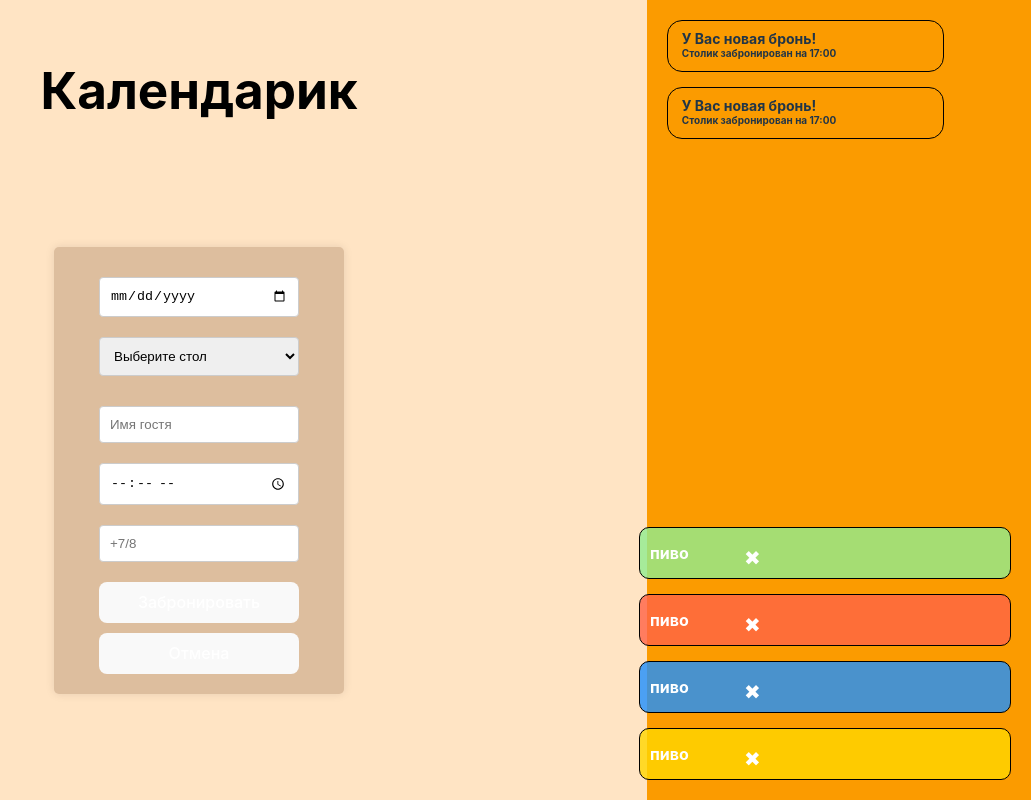
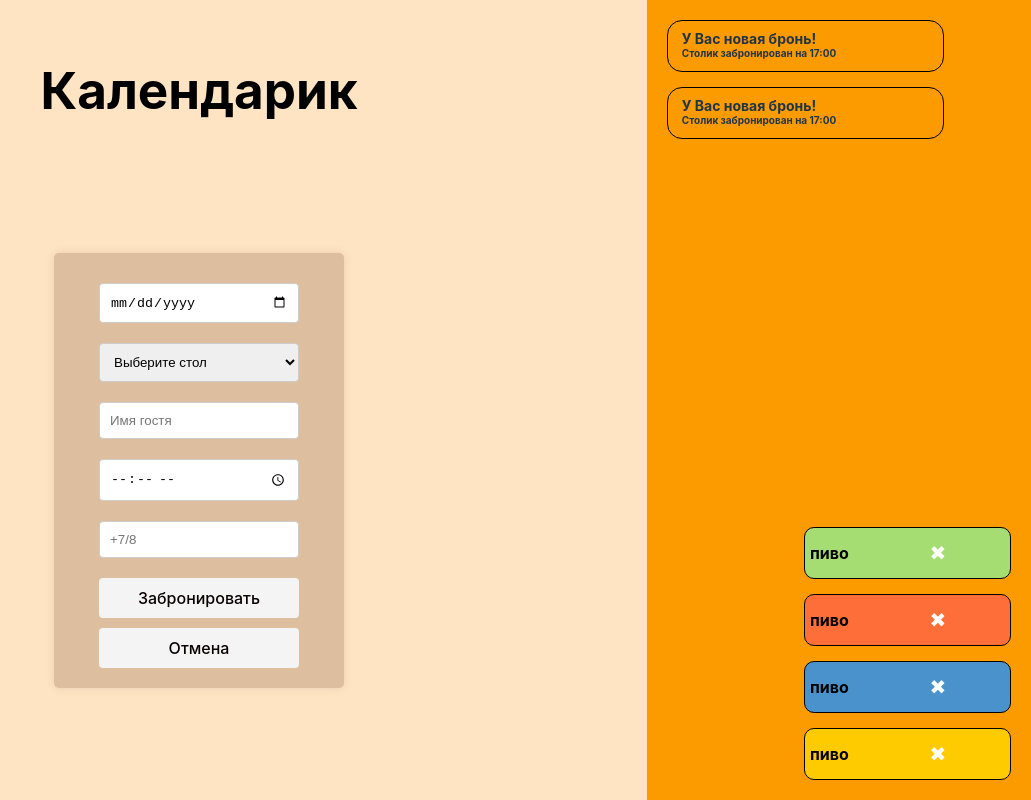
Before and after one commit to DoraDuraGang/restaurant-frontend-admin, a React (Vite) app: page / in a window 1280 px wide. Both pictures are taken after a click on the button "Создать быструю бронь". Shown: the whole page, without its empty margins (249-1280 px from the left). Built offline with nearby package versions, Linux system fonts and the light colour scheme.

Commit message:
исправленная форма бронирования версия 1

```diff
--- a/package.json
+++ b/package.json
@@ -12,7 +12,8 @@
   },
   "dependencies": {
     "react": "^18.3.1",
-    "react-dom": "^18.3.1"
+    "react-dom": "^18.3.1",
+    "react-hook-form": "^7.53.0"
   },
   "devDependencies": {
     "@eslint/js": "^9.9.0",
--- a/src/components/MainBlock/MainBlock.tsx
+++ b/src/components/MainBlock/MainBlock.tsx
@@ -5,17 +5,14 @@ import "./index.css";
 import { useState } from "react";
 
 const MainBlock = () => {
-    const [hideCalendar, setHideCalendar] = useState(false);
-    const [showBookingForm, setShowBookingForm] = useState(false);
+    const [viewState, setViewState] = useState('calendar');
 
-    const BookingClick = () => {
-        setHideCalendar(true);
-        setShowBookingForm(true);
+    const onClick = () => {
+        setViewState('bookingForm');
     };
 
     const handleCloseBookingForm = () => {
-        setHideCalendar(false);
-        setShowBookingForm(false);
+        setViewState('calendar');
     };
 
     return (
@@ -23,11 +20,11 @@ const MainBlock = () => {
             <div className="Miu">
                 <h1 className="MainNameCalendar"> Календарик </h1>
             </div>
-            {!hideCalendar && <Calendar />}
+            {viewState === 'calendar' && <Calendar />}
             <div className="ButtonBooking">
-                {!showBookingForm && <BookingButton onClick={BookingClick} />}
+                {viewState === 'calendar' && <BookingButton onClick={onClick} />}
             </div>
-            {showBookingForm && <BookingForm onClose={handleCloseBookingForm} />}
+            {viewState === 'bookingForm' && <BookingForm onClose={handleCloseBookingForm} />}
         </div>
     );
 };
--- a/src/components/MainBlock/OrderForm/BookingForm/BookimgForm.tsx
+++ b/src/components/MainBlock/OrderForm/BookingForm/BookimgForm.tsx
@@ -1,61 +1,62 @@
-import { useState } from 'react';
+import { useForm } from 'react-hook-form';
 import './BookingForm.css';
 
 const BookingForm = ({ onClose }: any) => {
-    const [date, setDate] = useState('');
-    const [table, setTable] = useState('');
-    const [name, setName] = useState('');
-    const [time, setTime] = useState('');
-    const [phone, setPhone] = useState('');
+    const { register, handleSubmit, formState: { errors } } = useForm();
+
+    const onSubmit = (data: any) => {
+        console.log(data);
+    };
 
     return (
-        <div className="registration-form">
+        <form className="RegForm" onSubmit={handleSubmit(onSubmit)}>
             <input
+                className='InField'
                 type="date"
-                id="date"
-                value={date}
-                onChange={(e) => setDate(e.target.value)}
-                required
+                {...register("date", { required: true })}
             />
+            {errors.date && <span>Это поле обязательно</span>}
+
             <select
-                id="table"
-                value={table}
-                onChange={(e) => setTable(e.target.value)}
-                required
+                className='InField'
+                {...register("table", { required: true })}
             >
                 <option value="">Выберите стол</option>
                 {Array.from({ length: 15 }, (_, i) => (
                     <option key={i + 1} value={i + 1}>Стол {i + 1}</option>
                 ))}
             </select>
-            <label htmlFor="name"></label>
+            {errors.table && <span>Это поле обязательно</span>}
+
             <input
+                className='InField'
                 type="text"
-                id="name"
-                value={name}
-                onChange={(e) => setName(e.target.value)}
-                required
+                {...register("name", { required: true })}
                 placeholder="Имя гостя"
             />
+            {errors.name && <span>Это поле обязательно</span>}
+
             <input
+                className='InField'
                 type="time"
-                id="time"
-                value={time}
-                onChange={(e) => setTime(e.target.value)}
-                required
+                {...register("time", { required: true })}
             />
+            {errors.time && <span>Это поле обязательно</span>}
+
             <input
+                className='InField'
                 type="tel"
-                id="phone"
-                value={phone}
-                onChange={(e) => setPhone(e.target.value)}
-                required
-                pattern="[0-9]{10}"
+                {...register("phone", {
+                    required: true,
+                    pattern:  /^[0-9]{10}$/
+                })}
                 placeholder="+7/8"
             />
-            <button type="submit">Забронировать</button>
-            <button type="button" onClick={onClose}>Отмена</button>
-        </div>
+            {errors.phone && <span>Введите номер телефона</span>}
+
+            <button className='OrderBut' type="submit">Забронировать</button>
+            <button className='OrderBut' type="button" onClick={onClose}>Отмена</button>
+        </form>
     );
 };
 
--- a/src/components/MainBlock/OrderForm/BookingForm/BookingForm.css
+++ b/src/components/MainBlock/OrderForm/BookingForm/BookingForm.css
@@ -1,4 +1,4 @@
-.registration-form {
+.RegForm {
   display: flex;
   flex-direction: column;
   align-items: center;
@@ -12,14 +12,14 @@
   margin: auto;
 }
 
-label {
+.GuestName {
   color: black;
   margin-top: 10px;
   text-align: center;
   font-weight: bold;
 }
 
-input, select {
+.InField {
   width: 80%;
   padding: 10px;
   margin: 10px 0;
@@ -28,10 +28,13 @@ input, select {
   box-sizing: border-box;
 }
 
-button {
+.OrderBut {
+  display: flex;
+  justify-content: center;
+  align-items:center;
   width: 80%;
-  background-color: #4CAF50;
-  color: white;
+  background-color: rgb(244, 244, 244);
+  color: rgb(9, 1, 1);
   border: none;
   padding: 10px;
   cursor: pointer;
--- a/src/components/MainBlock/OrderForm/Bookingbutton.css
+++ b/src/components/MainBlock/OrderForm/Bookingbutton.css
@@ -1,5 +1,5 @@
 
-.booking-button {
+.BookingButton {
   width: 200px;
   height: 100px;
   background-color: transparent;
@@ -10,7 +10,7 @@
   transition: background-color 0.3s, color 0.3s;
 }
 
-.booking-button:hover {
+.BookingButton:hover {
   background-color: #2196F3;
   color: white;
 }
--- a/src/components/MainBlock/OrderForm/Bookingbutton.tsx
+++ b/src/components/MainBlock/OrderForm/Bookingbutton.tsx
@@ -7,7 +7,7 @@ interface Props {
 const BookingButton = ({ onClick }: Props) => {
 
     return (
-        <button className="booking-button" onClick={onClick}>
+        <button className="BookingButton" onClick={onClick}>
             Создать быструю бронь
         </button>
     );
--- a/src/components/NotificationBlock/Noti.css
+++ b/src/components/NotificationBlock/Noti.css
@@ -9,7 +9,7 @@
   padding: 20px;
   box-sizing: border-box;
 }
-.Order {
+.ROrder {
   display: flex;
   flex-direction: column;
   gap: 15px;
--- a/src/components/NotificationBlock/NotificationBlock.tsx
+++ b/src/components/NotificationBlock/NotificationBlock.tsx
@@ -6,7 +6,7 @@ const NotificationBlock = () => {
  return (
   <div className="ViewNoti">
 
-   <div className="Order">
+   <div className="ROrder">
     <NotiElements />
     <NotiElements />
    </div>
--- a/src/components/NotificationBlock/elements/NotiElements/NotiElement.css
+++ b/src/components/NotificationBlock/elements/NotiElements/NotiElement.css
@@ -16,7 +16,8 @@
   margin: 0;
   margin-left: 5%;
 }
-.order {
+.Rorder {
+
   font-size: 10px;
   /* TODO: перебивает, странная задача марджинов*/
   margin: 0;
--- a/src/components/NotificationBlock/elements/NotiElements/NotiElements.tsx
+++ b/src/components/NotificationBlock/elements/NotiElements/NotiElements.tsx
@@ -4,7 +4,7 @@ const NotiElements = () => {
  return (
   <div className="clouds">
    <h1 className="message"> У Вас новая бронь!</h1>
-   <h2 className="order"> Столик забронирован на 17:00</h2>
+   <h2 className="Rorder"> Столик забронирован на 17:00</h2>
   </div>
  );
 };
--- a/src/components/NotificationBlock/toast/Toast.css
+++ b/src/components/NotificationBlock/toast/Toast.css
@@ -1,14 +1,15 @@
 .Toast {
-  width: 350px;
+  width: 200px;
   height: 50px;
   border: solid black 1px;
   border-radius: 10px;
   display: flex;
   align-items: center;
   justify-content: space-between;
-  color: white;
+  color: rgb(0, 0, 0);
   font-weight: bold;
-  padding: 0 10px;
+  padding: 0 auto;
+  padding-left: 5px;
 }
 
 .error {
@@ -28,11 +29,12 @@
 }
 
 .close-button {
+  width: 25px;
+  margin: 0 auto;
+  padding: 0 auto;
+
   background: none;
   border: none;
   color: white;
   font-size: 20px;
-  cursor: pointer;
-  display: flex;
-  align-items: center;
 }
```
Also changed, not shown: 1 other file (tests, documents, lock files or other folders).
